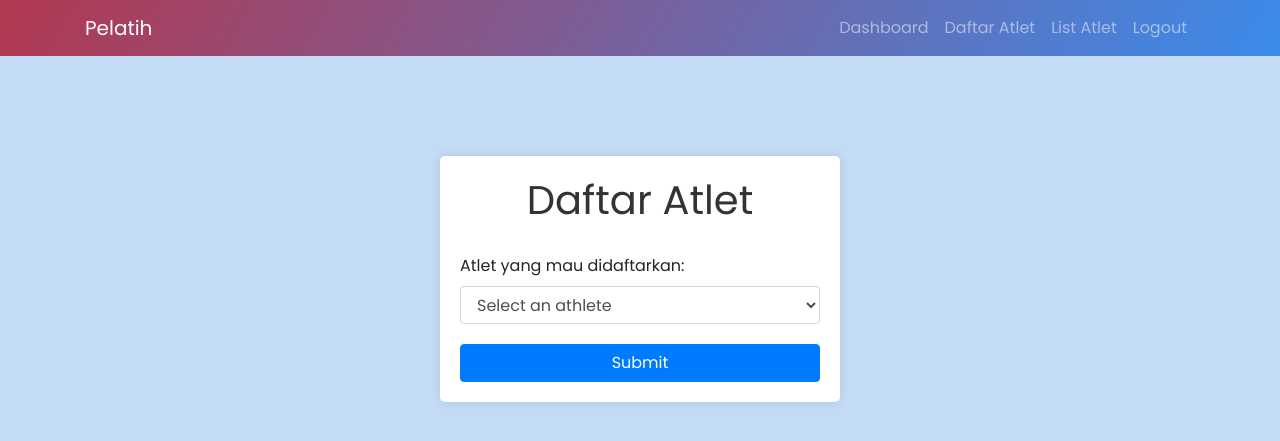
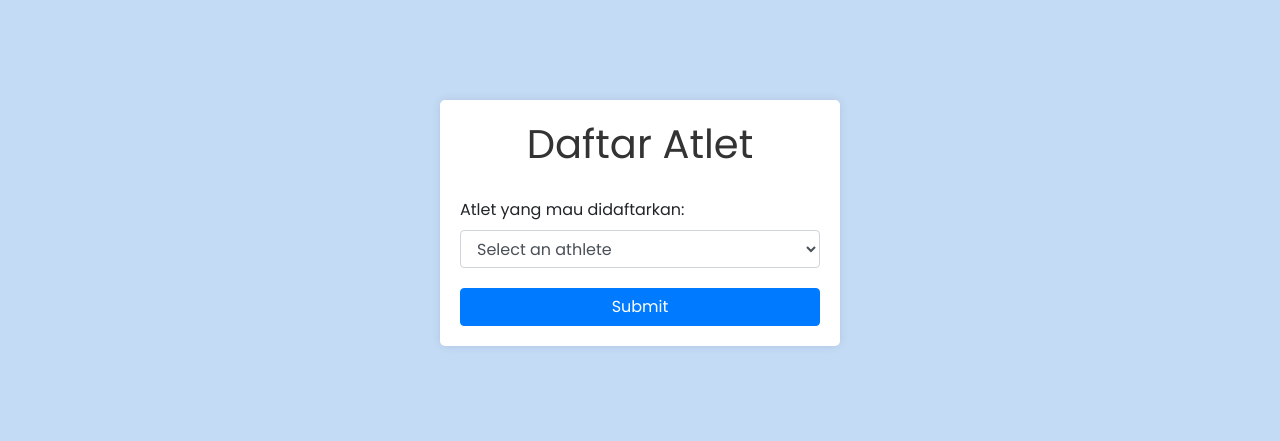
Before and after one commit to nseptio/Basdat-D9, a Django app: page /latih_atlet/ in a window 1280 px wide. Shown: the top 441 px of the page. Run offline with Django 4.2, Linux system fonts and the light colour scheme; data that the repository does not hold is empty; some libraries are stand-ins or nearby versions.

Commit message:
hapus navbar

```diff
--- a/latih_atlet/templates/latih_atlet.html
+++ b/latih_atlet/templates/latih_atlet.html
@@ -22,34 +22,6 @@
       background: linear-gradient(120deg, #b23850, #3b8beb);
   }
 </style>
-
-
-<nav class="navbar navbar-expand-lg navbar-dark bg-primary">
-  <div class="container">
-      <a class="navbar-brand" href="#" style="font-family: 'Poppins', sans-serif;">Pelatih</a>
-      <button class="navbar-toggler" type="button" data-toggle="collapse" data-target="#navbarNav" aria-controls="navbarNav" aria-expanded="false" aria-label="Toggle navigation">
-          <span class="navbar-toggler-icon"></span>
-      </button>
-      <div class="collapse navbar-collapse flex-grow-0" id="navbarNav">
-          <ul class="navbar-nav ml-auto">
-              <li class="nav-item">
-                <a class="nav-link" href="#">Dashboard</a>
-              </li>
-              <li class="nav-item">
-                <a class="nav-link" href="#">Daftar Atlet</a>
-              </li>
-              <li class="nav-item">
-                <a class="nav-link" href="#">List Atlet</a>
-              </li>
-              <li class="nav-item">
-                <a class="nav-link" href="#">Logout</a>
-              </li>
-          </ul>
-      </div>
-  </div>
-</nav>
-
-
 
 <html lang="en">
 <head>
```
